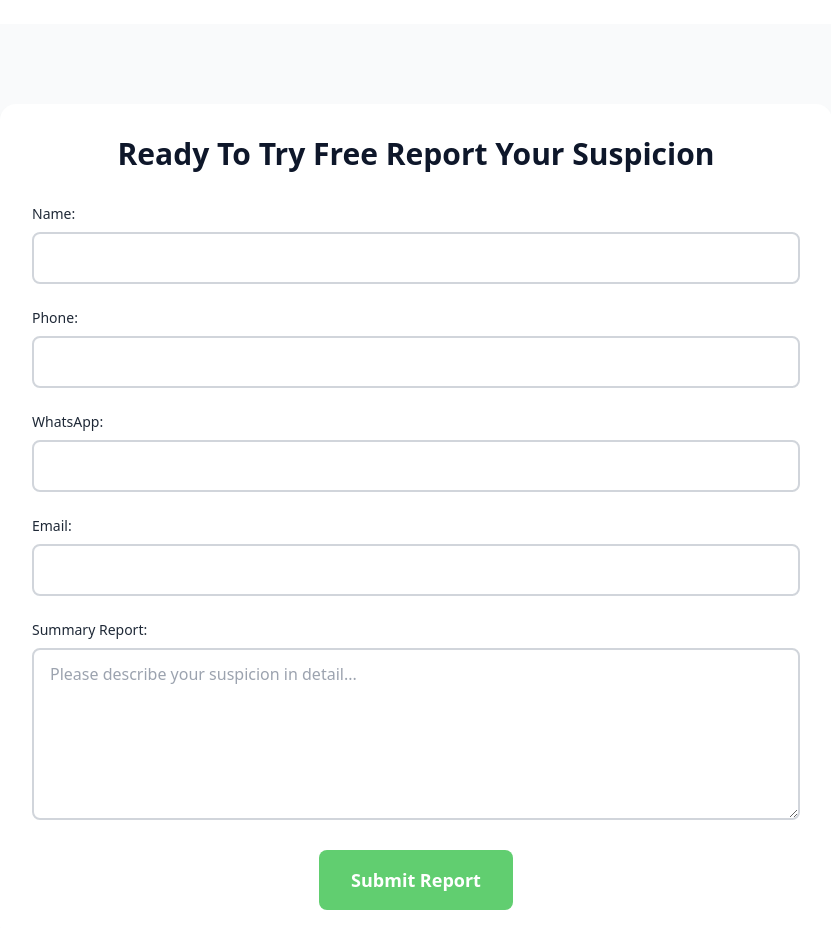
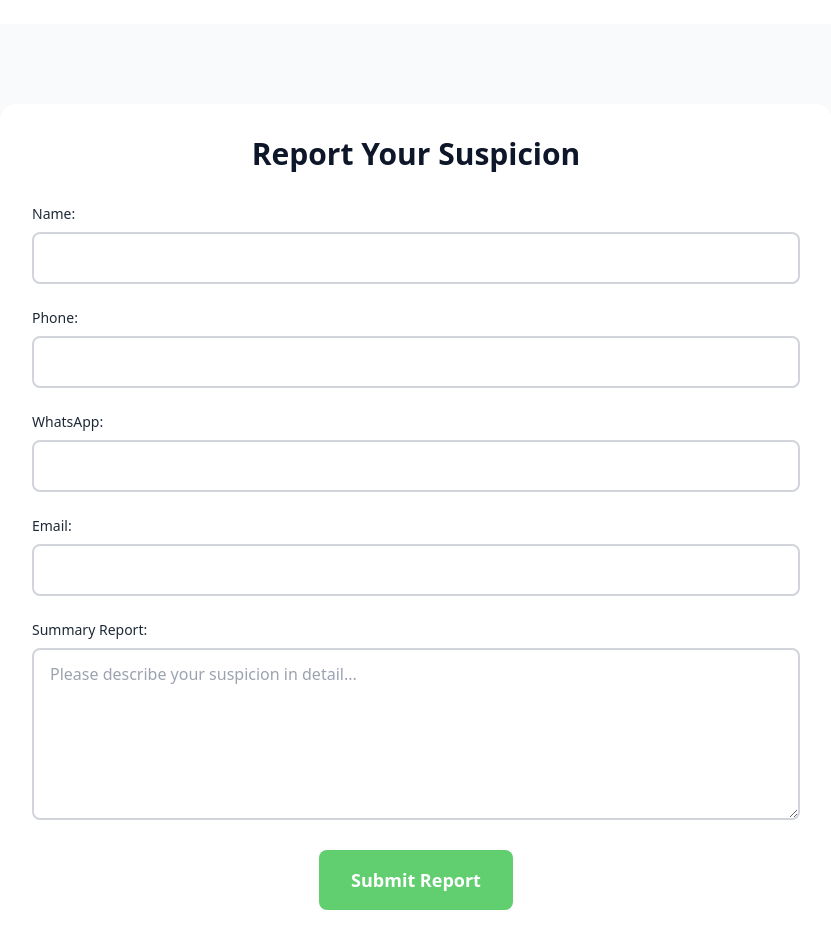
Before and after one commit to kripeshnarayanmishra/verifierhub-landing, a plain HTML site: page index.html in a window 1280 px wide. Shown: the part 1800-2728 px from the top of the page, without its empty margins (224-1055 px from the left). Drawn offline with nearby package versions, Linux system fonts and the light colour scheme.

Commit message:
Update index.html

```diff
--- a/index.html
+++ b/index.html
@@ -324,7 +324,7 @@
         <div class="max-w-4xl mx-auto px-4 sm:px-6 lg:px-8">
 
             <div class="bg-white p-8 rounded-2xl shadow-lg">
-                <h2 class="text-2xl md:text-3xl font-bold text-navy mb-8 text-center"> Ready To Try Free Report Your
+                <h2 class="text-2xl md:text-3xl font-bold text-navy mb-8 text-center"> Report Your
                     Suspicion</h2>
 
                 <form action="mailto:info@verifierhub.org" class="space-y-6" method="POST" enctype="text/plain">
```
